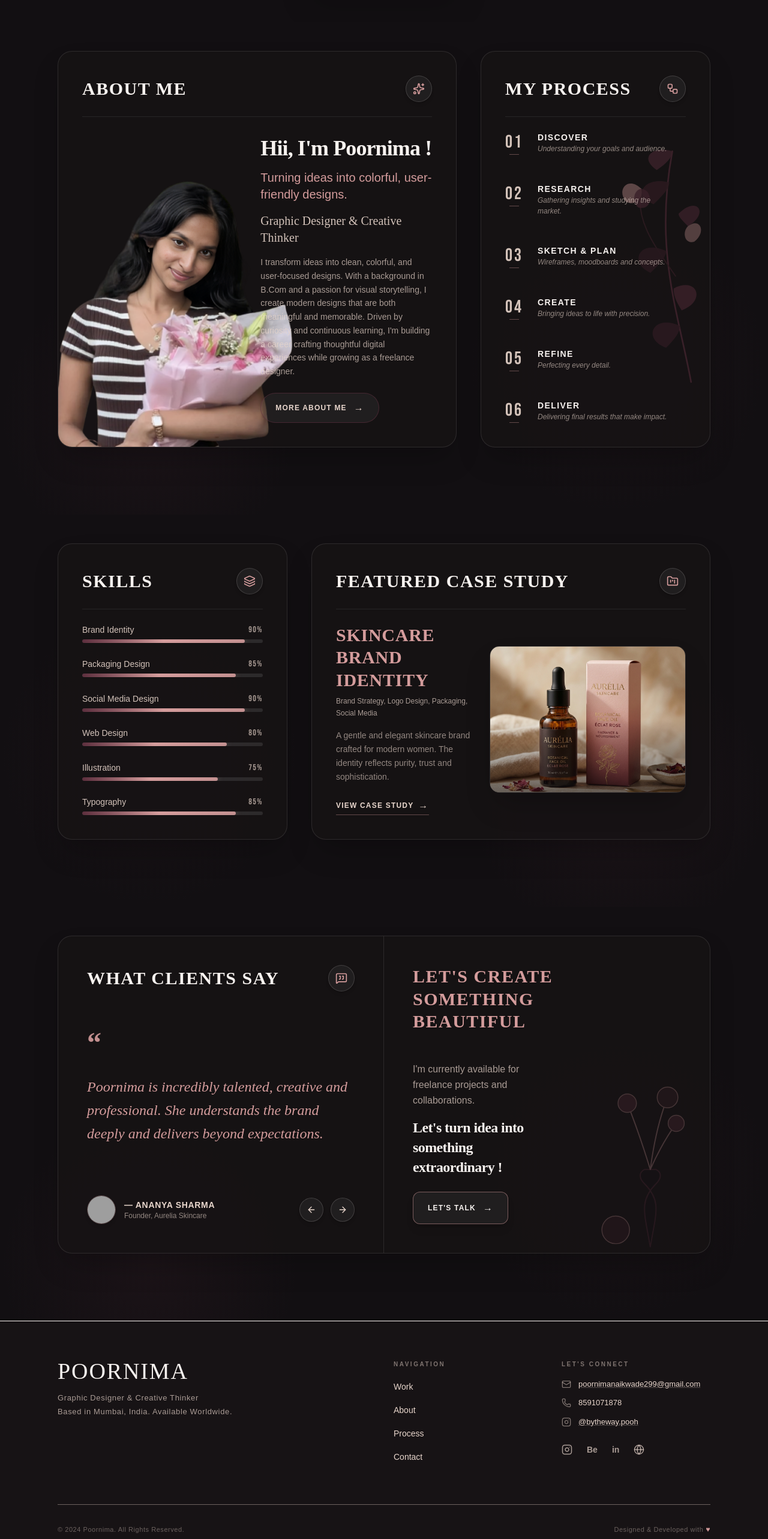
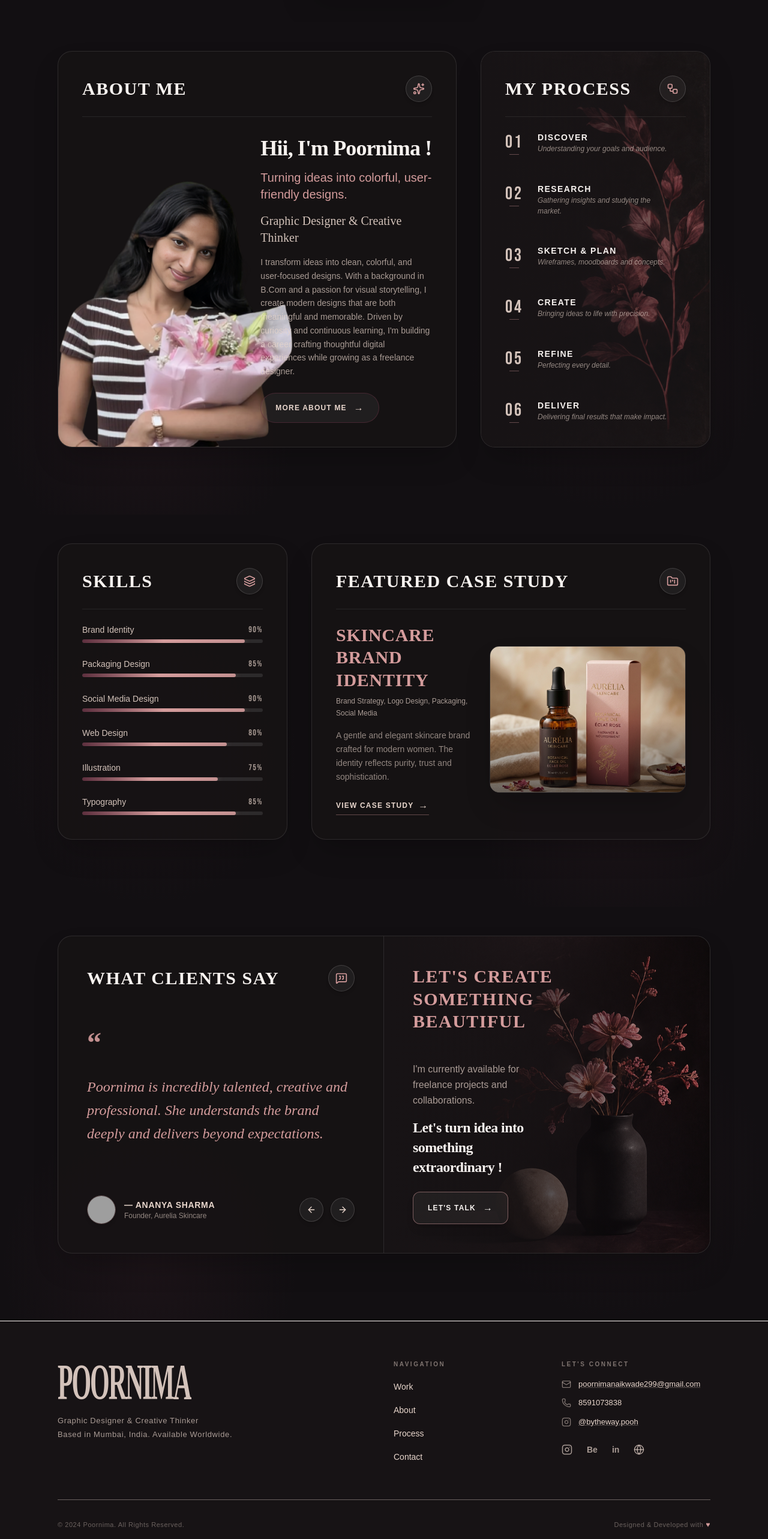
Before and after one commit to Jaisilan7565/Creative-Portfolio, a React (Vite) app: page / in a window 1280 px wide. Shown: the part 2480-5046 px from the top of the page at 60% size. Built offline with nearby package versions, Linux system fonts and the light colour scheme; grey boxes are pictures that could not be loaded; a web font is replaced by a local one.

Commit message:
replaced bg images

```diff
--- a/src/components/Footer.jsx
+++ b/src/components/Footer.jsx
@@ -1,5 +1,5 @@
-import React from 'react';
-import { Mail, Phone, Globe } from 'lucide-react';
+import React from "react";
+import { Mail, Phone, Globe } from "lucide-react";
 
 const InstagramIcon = (props) => (
   <svg
@@ -21,10 +21,10 @@ const Footer = () => {
   const currentYear = 2024; // Sticking to 2024 to match the mockup image exactly
 
   const navLinks = [
-    { name: 'Work', href: '#work' },
-    { name: 'About', href: '#about' },
-    { name: 'Process', href: '#process' },
-    { name: 'Contact', href: '#contact' },
+    { name: "Work", href: "#work" },
+    { name: "About", href: "#about" },
+    { name: "Process", href: "#process" },
+    { name: "Contact", href: "#contact" },
   ];
 
   return (
@@ -32,10 +32,9 @@ const Footer = () => {
       <div className="max-w-7xl mx-auto px-6 md:px-12 xl:px-24">
         {/* Main Footer Grid */}
         <div className="grid grid-cols-1 md:grid-cols-12 gap-12 md:gap-8 pb-12">
-
           {/* Left Column: Branding */}
           <div className="md:col-span-5 flex flex-col gap-4">
-            <h2 className="font-hero text-[32px] md:text-[38px] tracking-[0.05em] font-normal text-ivory leading-none">
+            <h2 className="font-hero text-4xl sm:text-5xl md:text-6xl font-bold uppercase text-warm-beige/90 tracking-[-0.05em] leading-none transform scale-x-[0.7] scale-y-[1.4] origin-left inline-block my-2">
               POORNIMA
             </h2>
             <div className="flex flex-col gap-1 text-[12px] md:text-[13px] text-warm-beige/70 font-body font-light tracking-[0.05em]">
@@ -73,20 +72,20 @@ const Footer = () => {
               {/* Email */}
               <a
                 href="mailto:poornimanaikwade299@gmail.com"
-                className="flex items-center gap-3 text-[12px] md:text-[13px] text-warm-beige hover:text-rose transition-colors duration-300 group"
+                className="flex items-center gap-3 text-[12px] md:text-[13px] text-warm-beige hover:text-rose transition-colors duration-300 group cursor-pointer relative z-10 w-fit"
               >
-                <Mail className="w-4 h-4 text-warm-beige/50 group-hover:text-rose transition-colors duration-300" />
+                <Mail className="w-4 h-4 text-warm-beige/50 group-hover:text-rose transition-colors duration-300 flex-shrink-0" />
                 <span className="underline decoration-warm-beige/30 group-hover:decoration-rose/50">
                   poornimanaikwade299@gmail.com
                 </span>
               </a>
               {/* Phone */}
               <a
-                href="tel:+918591071878"
-                className="flex items-center gap-3 text-[12px] md:text-[13px] text-warm-beige hover:text-rose transition-colors duration-300 group"
+                href="tel:+918591073838"
+                className="flex items-center gap-3 text-[12px] md:text-[13px] text-warm-beige hover:text-rose transition-colors duration-300 group cursor-pointer relative z-10 w-fit"
               >
-                <Phone className="w-4 h-4 text-warm-beige/50 group-hover:text-rose transition-colors duration-300" />
-                <span>8591071878</span>
+                <Phone className="w-4 h-4 text-warm-beige/50 group-hover:text-rose transition-colors duration-300 flex-shrink-0" />
+                <span>8591073838</span>
               </a>
               {/* Instagram handle */}
               <a
@@ -140,15 +139,16 @@ const Footer = () => {
               </a>
             </div>
           </div>
-
         </div>
 
         {/* Bottom Row */}
-        <div className="border-t border-glass pt-8 mt-4 flex flex-col md:flex-row items-center justify-between gap-4 text-warm-beige/40 text-[11px] font-body tracking-[0.05em]">
+        <div className="border-t border-glass pt-8 mt-2 flex flex-col md:flex-row items-center justify-between gap-4 text-warm-beige/40 text-[11px] font-body tracking-[0.05em]">
           <p>© {currentYear} Poornima. All Rights Reserved.</p>
           <div className="flex items-center gap-1">
             <span>Designed & Developed with</span>
-            <span className="text-rose text-[12px]" aria-label="love">♥</span>
+            <span className="text-rose text-[12px]" aria-label="love">
+              ♥
+            </span>
           </div>
         </div>
       </div>
--- a/src/sections/AboutMe.jsx
+++ b/src/sections/AboutMe.jsx
@@ -200,78 +200,14 @@ const AboutMe = () => {
             ))}
           </div>
 
-          {/* Elegant Botanical Floral Vector Illustration on Right Side */}
-          <div className="absolute right-[-20px] sm:right-0 bottom-0 top-12 w-40 sm:w-52 pointer-events-none opacity-40 sm:opacity-50 select-none z-0 flex items-center justify-end">
-            <svg
-              viewBox="0 0 200 400"
-              fill="none"
-              xmlns="http://www.w3.org/2000/svg"
-              className="w-full h-full object-contain"
-            >
-              {/* Stem */}
-              <path
-                d="M170 390 C 150 280, 110 180, 140 20"
-                stroke="#5D2F3E"
-                strokeWidth="2.5"
-                strokeLinecap="round"
-              />
-              {/* Secondary Branch */}
-              <path
-                d="M145 220 C 110 170, 80 130, 90 80"
-                stroke="#40222B"
-                strokeWidth="1.8"
-                strokeLinecap="round"
-              />
-
-              {/* Leaves */}
-              <path
-                d="M140 20 C 110 10, 85 30, 115 50 C 130 40, 140 30, 140 20 Z"
-                fill="#5D2F3E"
-                opacity="0.85"
-              />
-              <path
-                d="M135 70 C 95 60, 75 90, 110 105 C 125 90, 135 80, 135 70 Z"
-                fill="#40222B"
-                opacity="0.9"
-              />
-              <path
-                d="M150 120 C 180 90, 200 120, 165 140 C 155 130, 150 125, 150 120 Z"
-                fill="#5D2F3E"
-                opacity="0.8"
-              />
-              <path
-                d="M130 180 C 85 160, 70 200, 105 215 C 120 200, 130 190, 130 180 Z"
-                fill="#391F28"
-                opacity="0.9"
-              />
-              <path
-                d="M142 240 C 180 220, 195 260, 155 275 C 145 260, 142 250, 142 240 Z"
-                fill="#5D2F3E"
-                opacity="0.85"
-              />
-              <path
-                d="M152 300 C 110 280, 90 320, 130 335 C 145 320, 152 310, 152 300 Z"
-                fill="#40222B"
-                opacity="0.9"
-              />
-
-              {/* Rose Petals & Flower Blossoms */}
-              <path
-                d="M90 80 C 70 60, 50 80, 65 100 C 80 110, 95 95, 90 80 Z"
-                fill="#D49C9C"
-                opacity="0.75"
-              />
-              <path
-                d="M100 85 C 85 70, 70 95, 85 110 C 100 115, 110 100, 100 85 Z"
-                fill="#5D2F3E"
-                opacity="0.8"
-              />
-              <path
-                d="M165 140 C 185 125, 195 150, 175 165 C 160 170, 155 150, 165 140 Z"
-                fill="#D49C9C"
-                opacity="0.65"
-              />
-            </svg>
+          {/* Botanical Background Image Overlay */}
+          <div className="absolute inset-0 w-full h-full pointer-events-none z-0 overflow-hidden">
+            <img
+              src="/process-bg.png"
+              alt="Botanical floral process background"
+              className="w-full h-full object-cover object-right block opacity-85 group-hover/process:opacity-100 transition-opacity duration-500"
+            />
+            <div className="absolute inset-0 bg-gradient-to-r from-secondary-bg via-secondary-bg/70 to-transparent pointer-events-none" />
           </div>
         </motion.div>
       </div>
--- a/src/sections/TestimonialContact.jsx
+++ b/src/sections/TestimonialContact.jsx
@@ -182,62 +182,13 @@ const TestimonialContact = () => {
             </div>
 
             {/* Dark Botanical Still Life Floral Vase Background Overlay */}
-            <div className="absolute right-0 bottom-0 w-48 sm:w-56 md:w-64 h-72 pointer-events-none opacity-25 group-hover/cta:opacity-35 transition-opacity duration-500 z-0">
-              <svg
-                viewBox="0 0 200 300"
-                fill="none"
-                xmlns="http://www.w3.org/2000/svg"
-                className="w-full h-full object-contain object-bottom-right"
-              >
-                {/* Vase */}
-                <path
-                  d="M130 290 C 120 230, 110 210, 140 180 C 150 170, 150 160, 140 155 L 120 155 C 110 160, 110 170, 120 180 C 150 210, 140 230, 130 290 Z"
-                  fill="#171315"
-                  stroke="#5D2F3E"
-                  strokeWidth="2"
-                />
-                {/* Flower Stems */}
-                <path
-                  d="M130 155 Q 110 90 90 40 M 130 155 Q 140 80 160 30 M 130 155 Q 150 110 175 75"
-                  stroke="#D49C9C"
-                  strokeWidth="2"
-                  strokeLinecap="round"
-                />
-                {/* Flower Blossoms */}
-                <circle
-                  cx="90"
-                  cy="40"
-                  r="16"
-                  fill="#5D2F3E"
-                  stroke="#D49C9C"
-                  strokeWidth="1.5"
-                />
-                <circle
-                  cx="160"
-                  cy="30"
-                  r="18"
-                  fill="#40222B"
-                  stroke="#D49C9C"
-                  strokeWidth="1.5"
-                />
-                <circle
-                  cx="175"
-                  cy="75"
-                  r="14"
-                  fill="#5D2F3E"
-                  stroke="#D49C9C"
-                  strokeWidth="1.5"
-                />
-                {/* Spherical Accent Object */}
-                <circle
-                  cx="70"
-                  cy="260"
-                  r="24"
-                  fill="#40222B"
-                  stroke="#D49C9C"
-                  strokeWidth="1.5"
-                />
-              </svg>
+            <div className="absolute inset-0 w-full h-full pointer-events-none z-0 overflow-hidden">
+              <img
+                src="/talk-bg.png"
+                alt="Dark botanical still life background"
+                className="w-full h-full object-cover object-right block opacity-90 group-hover/cta:opacity-100 transition-opacity duration-500"
+              />
+              <div className="absolute inset-0 bg-gradient-to-r from-secondary-bg via-secondary-bg/70 to-transparent pointer-events-none" />
             </div>
           </div>
         </motion.div>
```
Also changed, not shown: public/process-bg.png (added), public/talk-bg.png (added).
